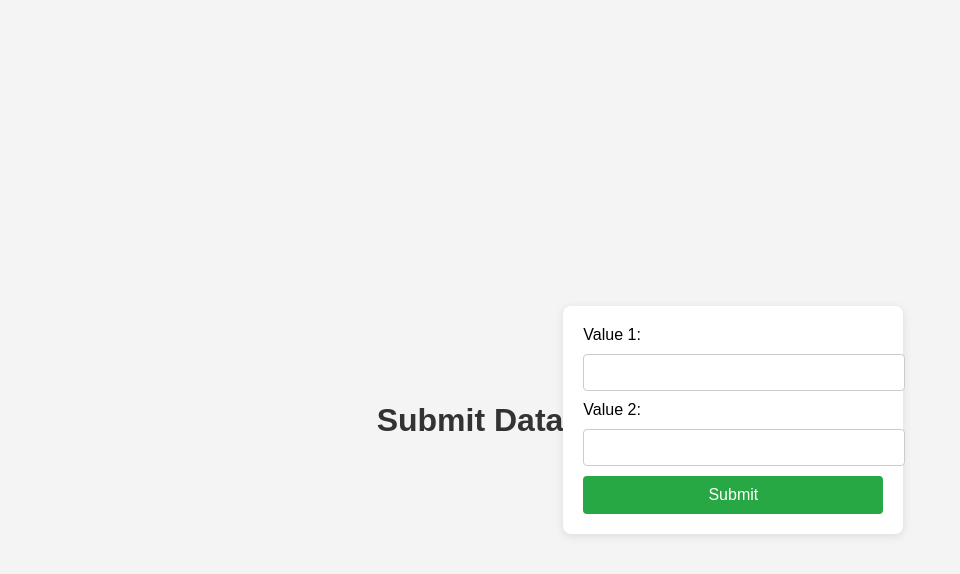
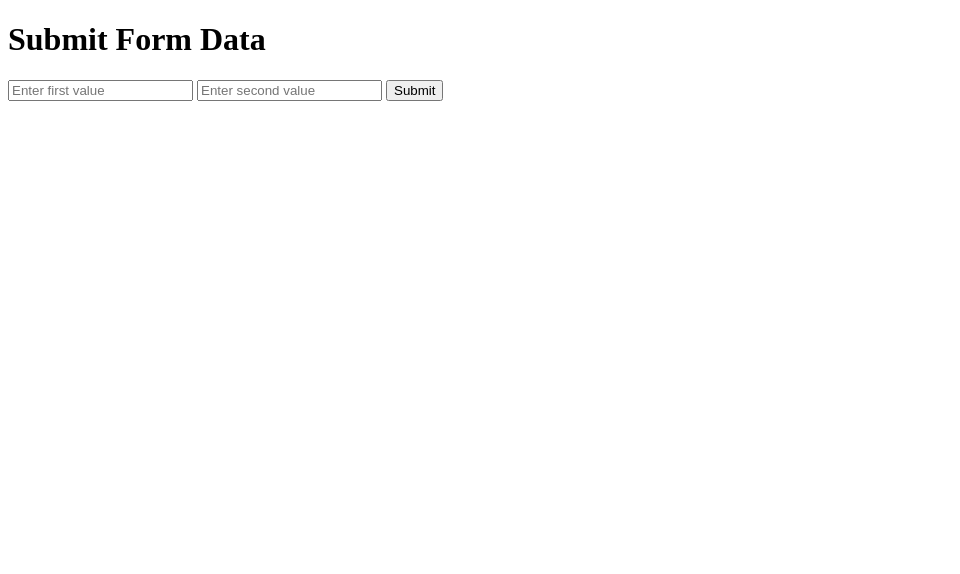
Before and after one commit to Hiba-Abdul-Jameel/WebApp-Docker-Kubernetes, a plain HTML site: page frontend/index.html in a window 1280 px wide. Shown: the whole page, without its empty margins (0-960 px from the left). Drawn offline with Linux system fonts and the light colour scheme.

Commit message:
Created simple HTML form with form-data

```diff
--- a/frontend/index.html
+++ b/frontend/index.html
@@ -3,88 +3,14 @@
 <head>
     <meta charset="UTF-8">
     <meta name="viewport" content="width=device-width, initial-scale=1.0">
-    <title>Flask SQL Server App</title>
-    <style>
-        body {
-            font-family: Arial, sans-serif;
-            background-color: #f4f4f4;
-            margin: 0;
-            padding: 20px;
-            display: flex;
-            justify-content: center;
-            align-items: center;
-            height: 100vh;
-        }
-
-        h1 {
-            color: #333;
-            text-align: center;
-            margin-bottom: 20px;
-        }
-
-        form {
-            background: #fff;
-            padding: 20px;
-            border-radius: 8px;
-            box-shadow: 0 2px 10px rgba(0, 0, 0, 0.1);
-            width: 300px;
-        }
-
-        input[type="text"] {
-            width: 100%;
-            padding: 10px;
-            margin: 10px 0;
-            border: 1px solid #ccc;
-            border-radius: 4px;
-        }
-
-        button {
-            width: 100%;
-            padding: 10px;
-            background-color: #28a745;
-            color: white;
-            border: none;
-            border-radius: 4px;
-            cursor: pointer;
-            font-size: 16px;
-        }
-
-        button:hover {
-            background-color: #218838;
-        }
-
-        @media (max-width: 500px) {
-            form {
-                width: 90%;
-            }
-        }
-    </style>
+    <title>Form Submission</title>
 </head>
 <body>
-    <h1>Submit Data</h1>
-    <form id="data-form">
-        <label for="value1">Value 1:</label>
-        <input type="text" id="value1" name="value1" required>
-
-        <label for="value2">Value 2:</label>
-        <input type="text" id="value2" name="value2" required>
-
+    <h1>Submit Form Data</h1>
+    <form id="dataForm" method="POST" action="http://localhost:5000/api/submit">
+        <input type="text" name="value1" placeholder="Enter first value" required>
+        <input type="text" name="value2" placeholder="Enter second value" required>
         <button type="submit">Submit</button>
     </form>
-
-    <script>
-        document.getElementById('data-form').addEventListener('submit', function(event) {
-            event.preventDefault();
-
-            const value1 = document.getElementById('value1').value;
-            const value2 = document.getElementById('value2').value;
-
-            // Handle form submission (e.g., send data to the backend)
-            console.log('Submitting:', { value1, value2 });
-
-            // Reset form after submission
-            this.reset();
-        });
-    </script>
 </body>
 </html>
```
